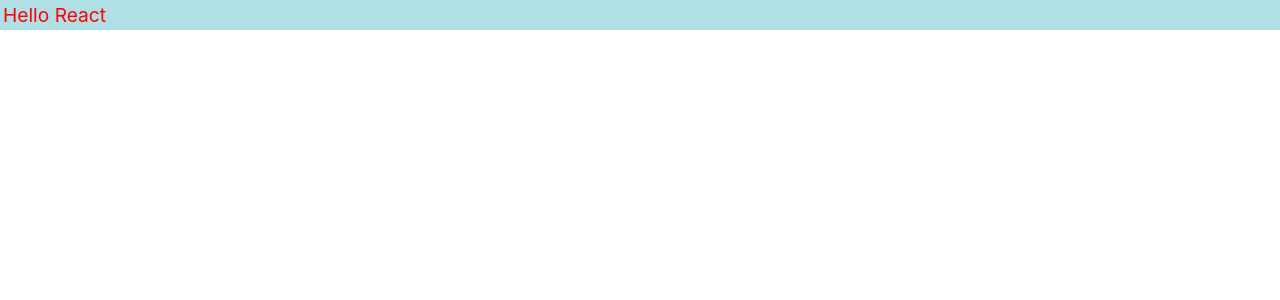
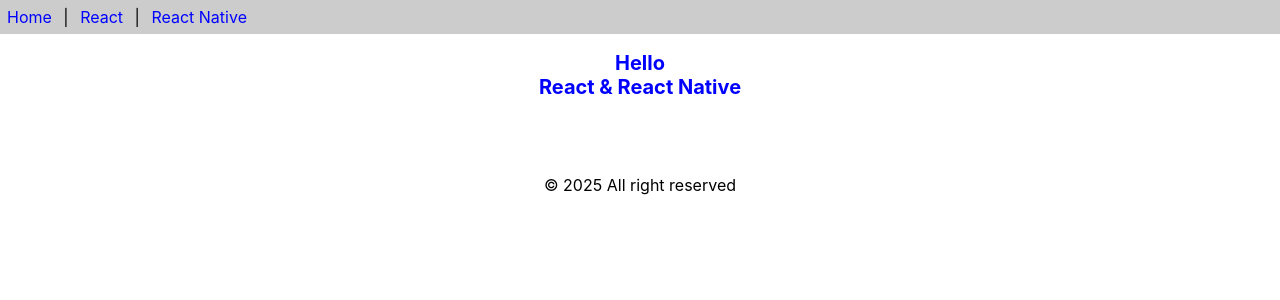
Before and after one commit to Peerapong9947/app1, a React (Create React App) app: page / in a window 1280 px wide. Shown: the top 300 px of the page. Built offline with nearby package versions, Linux system fonts and the light colour scheme.

Commit message:
function-components

```diff
--- a/src/App.js
+++ b/src/App.js
@@ -1,14 +1,17 @@
 import logo from './logo.svg';
 import './App.css';
+import react from 'react';
+import './style.css'
+import { Content, Footer, Header } from './func-components';
 
 function App() {
-  const divStyle={
-    color:'red',
-    backgroundColor:'powderblue',
-    fontSize:'larger',
-    padding:'3px',
-  }
-  return <div style={divStyle}>Hello React</div>
+  return (
+    <>
+      <Header/>
+      <Content/>
+      <Footer/>
+    </>
+  )
 }
 
 export default App;
--- /dev/null
+++ b/src/func-components.js
@@ -0,0 +1,32 @@
+import react from "react";
+
+export function Header(){
+    const aStyle = {
+        display:'inline-block',
+        color:'blue',
+        margin:'7px',
+        textDecoration:'none'
+    }
+    return(
+        <div style={{backgroundColor:'#ccc'}}>
+            <a href="" style={aStyle}>Home</a> |&nbsp;
+            <a href="" style={aStyle}>React</a> |&nbsp;
+            <a href="" style={aStyle}>React Native</a>
+        </div>
+    )
+}
+export function Content(){
+    return(
+        <div style={{textAlign:'center'}}>
+            <h2>Hello <br/> React & React Native</h2>
+            <br/><br/><br/>
+        </div>
+    )
+}
+export const Footer=()=>{
+    return(
+        <div style={{textAlign:'center'}}>
+            &copy; {new Date().getFullYear()} All right reserved
+        </div>
+    )
+}
--- /dev/null
+++ b/src/style.css
@@ -0,0 +1,9 @@
+h2{
+    font-size: 20px;
+    color: blue;
+}
+.title{
+    font-size: 16px;
+    color: green;
+    text-decoration: underline;
+}
```
Also changed, not shown: 1 other file (tests, documents, lock files or other folders).
